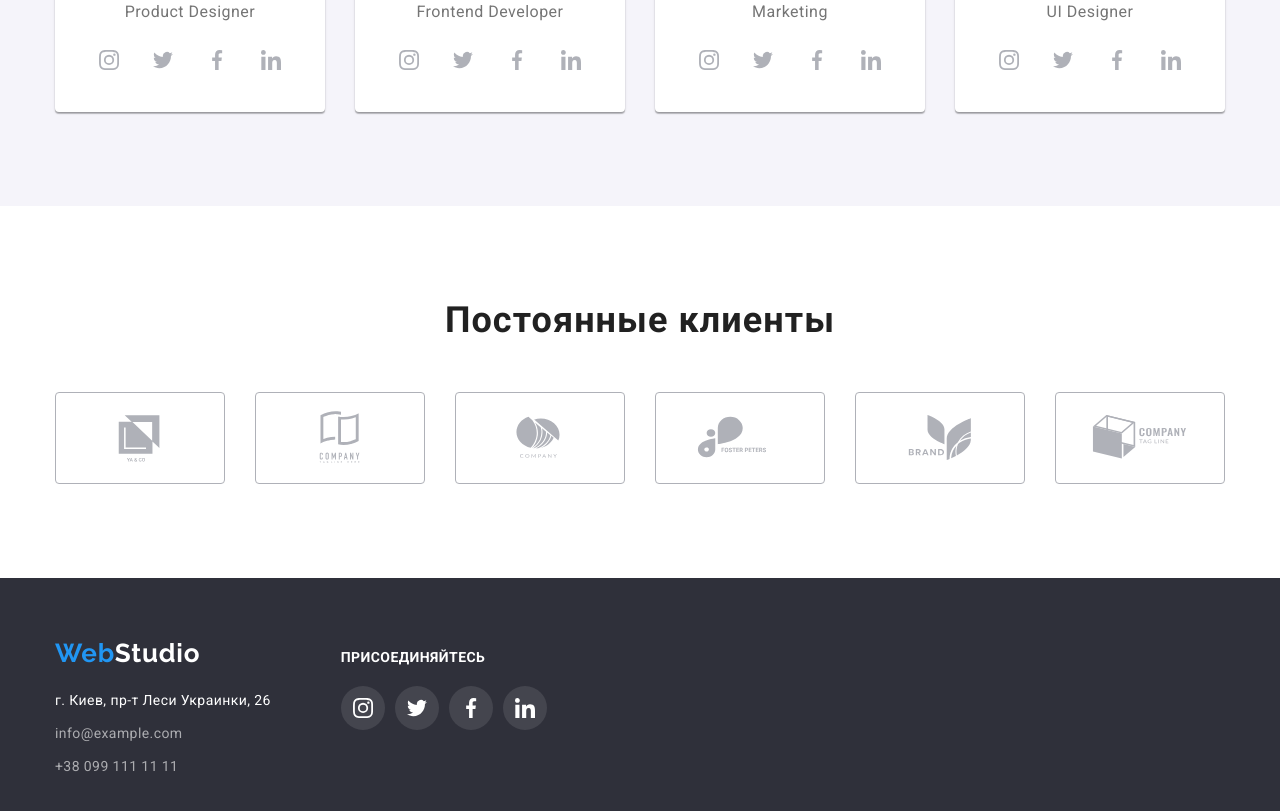
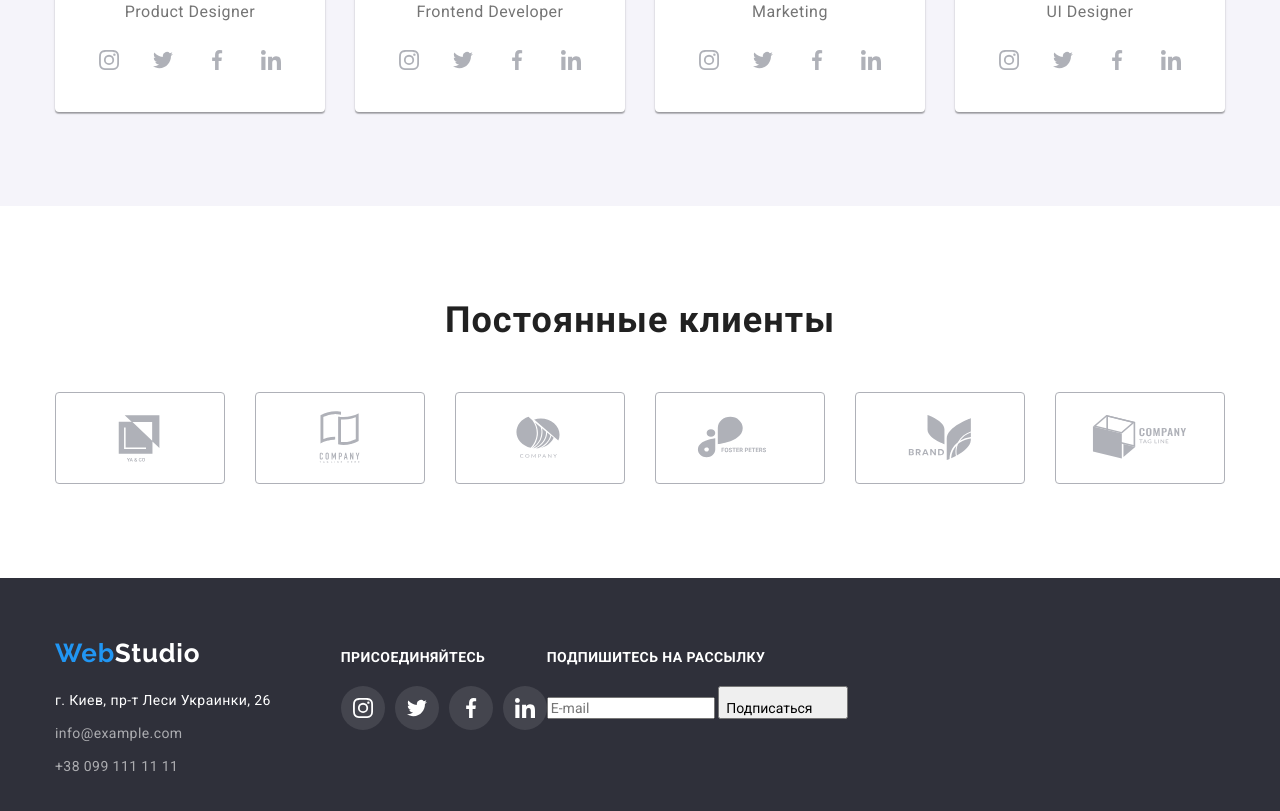
Before and after one commit to Yauheni2021/goit-markup-hw-06, a plain HTML site: page index.html in a window 1280 px wide. Shown: the part 2100-2911 px from the top of the page. Drawn offline with nearby package versions, Linux system fonts and the light colour scheme.

Commit message:
Update index

```diff
--- a/index.html
+++ b/index.html
@@ -401,6 +401,20 @@
                 </li>
             </ul>
         </div>
+        <div class="footer-form">
+            <form autocomplete="off">
+                <strong class="footer-text">Подпишитесь на рассылку</strong>
+                <label>
+
+                    <input type="email" name="email" placeholder="E-mail">
+                </label>
+                <button type="submit" class="footer-button">Подписаться
+                    <svg class="icon-send" width="24" height="24">
+                        <use href="./images/sprite.svg#icon-send"></use>
+                    </svg>
+                </button>
+            </form>
+        </div>
         </div>
     </footer>
     <!---------Modal------------->
```
